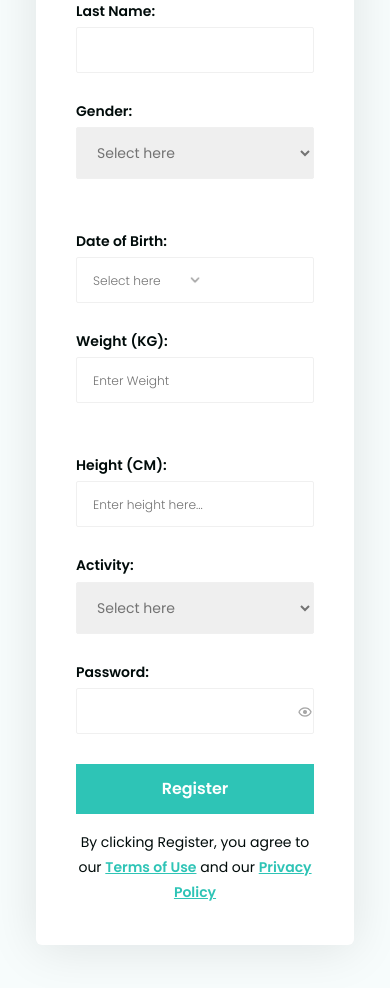
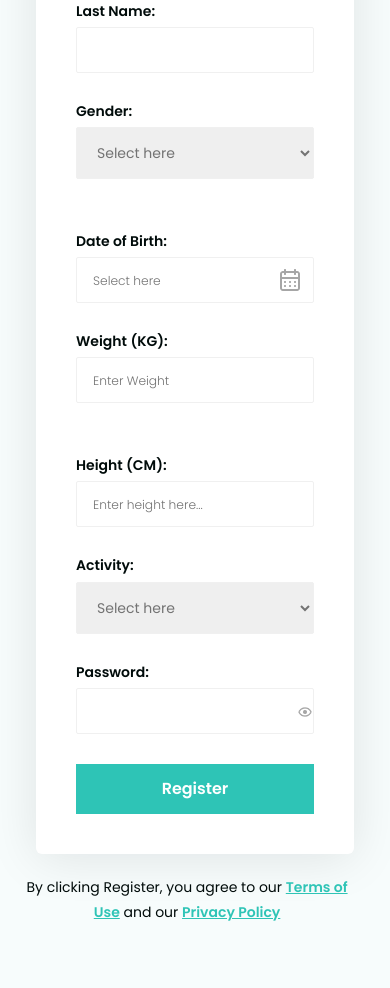
Before and after one commit to blaycoder/altschool-first-semester-assignment2, a plain HTML site: page index.html in a window 390 px wide. Shown: the part 734-1722 px from the top of the page. After the commit the page ends 1668 px from the top, so only its background shows below. Drawn offline with Linux system fonts and the light colour scheme.

Commit message:
Update date picker UI and fix responsive issues.

```diff
--- a/index.html
+++ b/index.html
@@ -38,7 +38,7 @@
                             <div class="form-input-row">
                                 <div class="gender-field">
                                     <label for="gender">Gender:</label>
-                                    <select id="gender" name="gender">
+                                    <select id="gender" name="gender" aria-label="Gender">
                                         <option value="none" selected disabled>Select here</option>
                                         <option value="male">Male</option>
                                         <option value="female">Female</option>
@@ -48,6 +48,7 @@
                                     <label for="dob">Date of Birth:</label>
                                     <input type="text" id="dob" name="dob" onclick="showDatePicker()" required
                                         placeholder="Select here" readonly>
+                                    <img src="assets/images/calendar-icon.png" alt="calendar-icon">
                                 </div>
                             </div>
 
@@ -78,17 +79,17 @@
                                 <div class="password-field">
                                     <label for="password">Password:</label>
                                     <input type="password" id="password" name="password" required>
-                                    <img src="assets/images/password-icon.png" alt="">
+                                    <img src="assets/images/password-icon.png" alt="password icon">
                                 </div>
                             </div>
                             <button type="submit">Register</button>
                         </form>
                         <div class="register-confirmation-text">
-                            <h4>By clicking Register, you agree to our <span class="terms-conditions-link">
+                            <h3>By clicking Register, you agree to our <span class="terms-conditions-link">
                                     <a href="#">Terms of Use</a>
                                 </span> and our <span class="privacy-policy-link">
                                     <a href="#">Privacy Policy</a>
-                                </span> </h4>
+                                </span> </h3>
                         </div>
                     </div>
                 </div>
--- a/style.css
+++ b/style.css
@@ -253,19 +253,7 @@ button:-moz-focusring,
 */
 
 input[type="date"]::-webkit-calendar-picker-indicator {
-  position: relative;
-  background-image: url("./assets/images/angle-down.png");
-  background-position: center;
-  background-repeat: no-repeat;
-  background-size: 20px;
-}
-
-.dob-field input[type="text"] {
-  position: relative;
-  background-image: url("./assets/images/angle-down.png");
-  background-position: center;
-  background-repeat: no-repeat;
-  background-size: 20px;
+display: none;
 }
 
 input[type="date"]::-webkit-datetime-edit {
@@ -486,6 +474,16 @@ template {
   width: 238px;
 }
 
+.dob-field {
+  position: relative;
+}
+
+.dob-field img {
+  position: absolute;
+  top: 35%;
+  left: 85%;
+}
+
 .form-container .form-input-row input:focus {
   border: 1px solid #2ec4b6;
   border-radius: 2px;
@@ -533,7 +531,7 @@ select {
   margin-block-start: 16px;
 }
 
-.register-confirmation-text h4 {
+.register-confirmation-text h3 {
   color: var(--heading-color);
   text-align: center;
   line-height: 25px;
@@ -558,6 +556,7 @@ select {
     align-items: unset;
   }
   .form-container{
+    position: relative;
     width: fit-content;
     margin: 0 auto;
     height: unset;
@@ -568,4 +567,12 @@ select {
   }
   .mobile-text{display: block;}
   .desktop-text{display: none;}
+
+  .register-confirmation-text{
+    position: absolute;
+    bottom: -7%;
+    text-align: center;
+    right: 0%;
+    left: -5%;
+  }
 }
```
